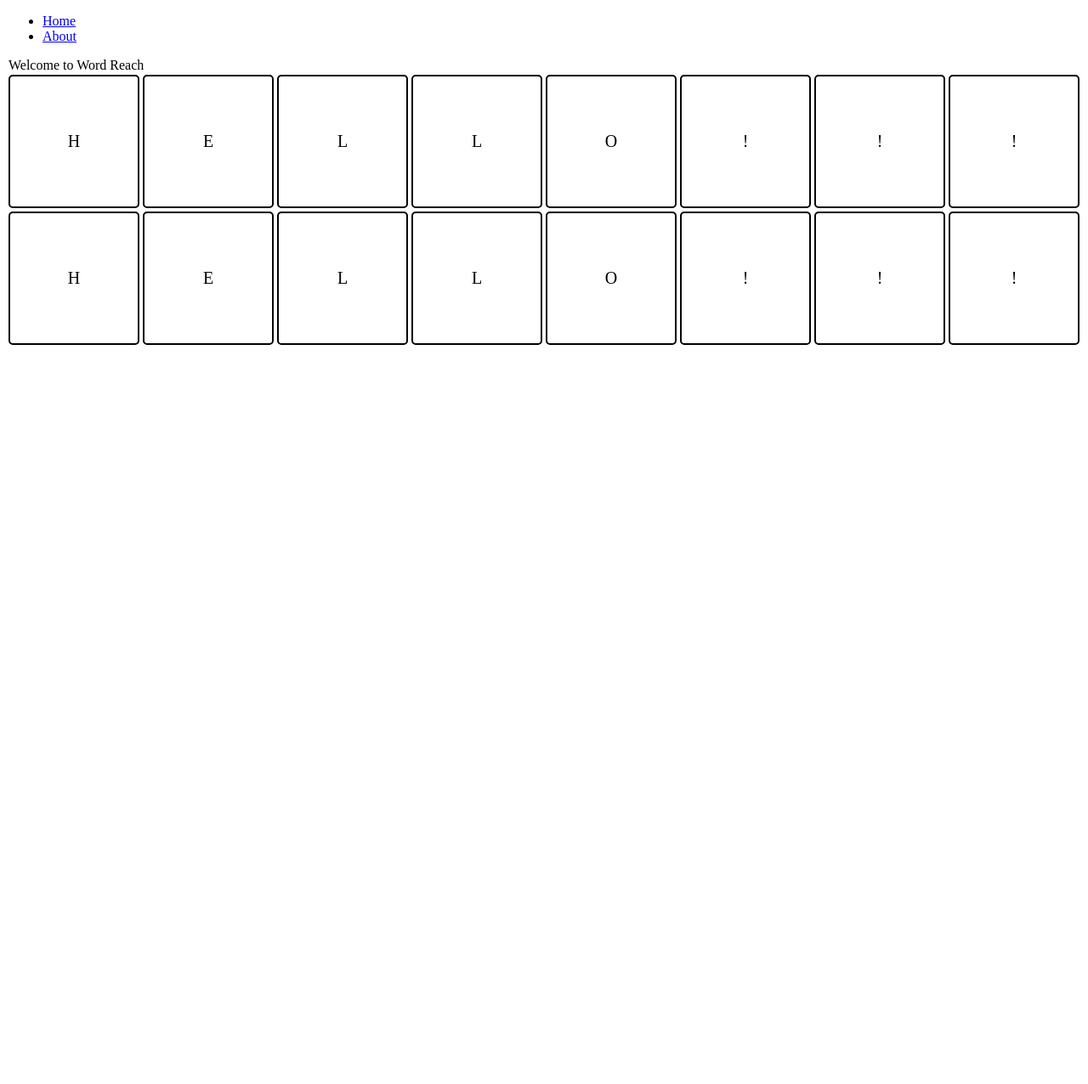
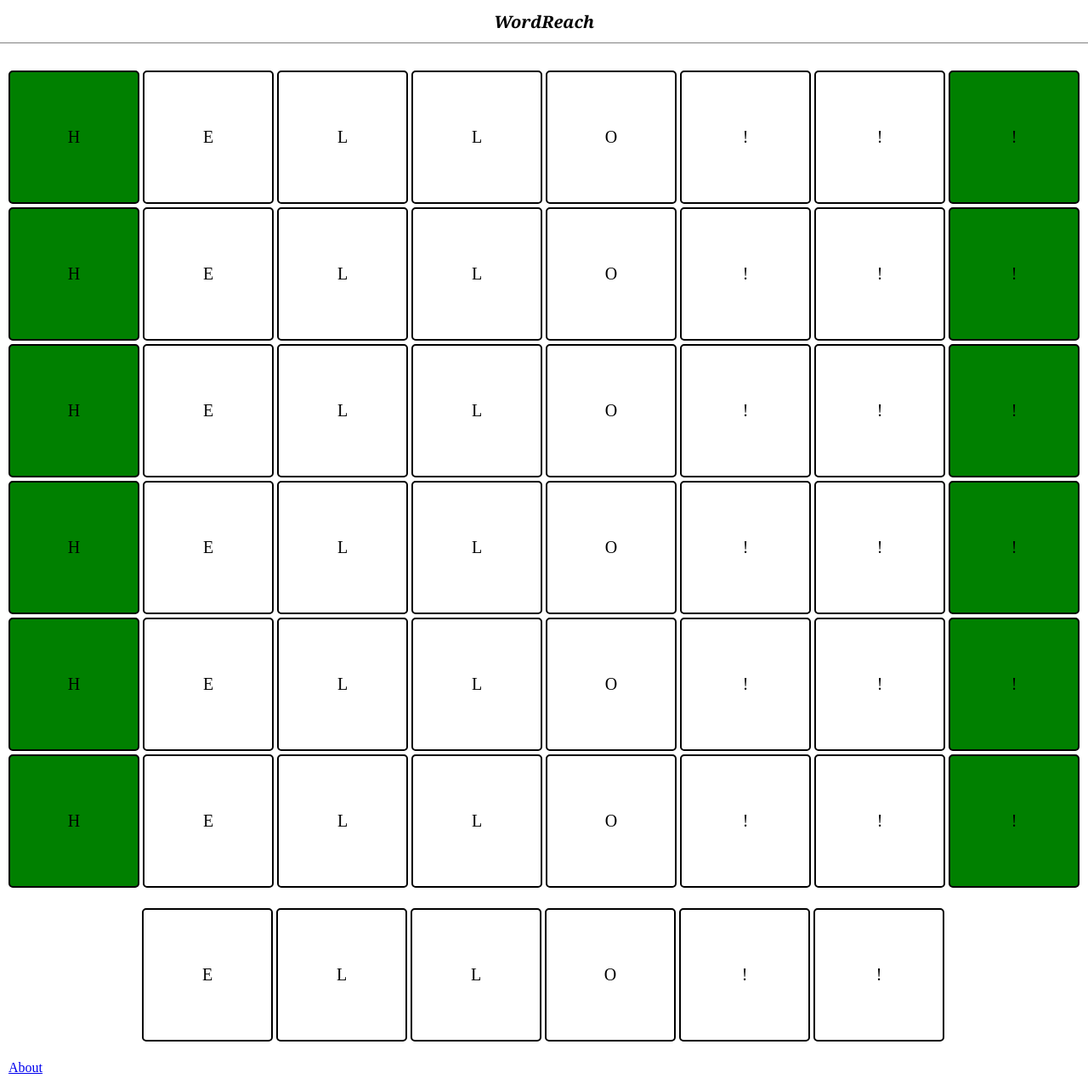
Before and after one commit to 2O1Studio/wordreach, a React (Create React App) app: page /#/ in a window 1280 px wide. Shown: the whole page at 85% size. Before the commit the page ends 800 px from the top, so only its background shows below. Built offline with nearby package versions, Linux system fonts and the light colour scheme.

Commit message:
updated UI

```diff
--- a/src/components/App/App.js
+++ b/src/components/App/App.js
@@ -7,23 +7,19 @@ import Home from "../Home/Home";
 const App = () => {
   return (
     <div className="App">
-      <>
-        <nav>
-          <ul id="navigation">
-            <li>
-              <Link to="/">Home</Link>
-            </li>
-            <li>
-              <Link to="/about">About</Link>
-            </li>
-          </ul>
-        </nav>
-      </>
+      <div className="header">
+        <Link to="/">
+          <div className="wrLogo">WordReach</div>
+        </Link>
+      </div>
 
       <Routes>
         <Route exact path="/" element={<Home />} />
         <Route path="/about" element={<About />} />
       </Routes>
+      <div className="footer">
+        <Link to="/about">About</Link>
+      </div>
     </div>
   );
 };
--- a/src/components/App/App.scss
+++ b/src/components/App/App.scss
@@ -0,0 +1,21 @@
+@import url("https://fonts.googleapis.com/css2?family=Noto+Serif:ital,wght@1,700&display=swap");
+
+.header {
+  width: calc(100vw - 20px);
+  margin: -10px 0 30px -10px;
+  height: 30px;
+  padding: 10px;
+  border-bottom: 1px solid grey;
+  display: flex;
+  align-items: center;
+  justify-content: center;
+
+  a {
+    text-decoration: none;
+  }
+}
+.wrLogo {
+  font-family: "Noto Serif", serif;
+  color: black;
+  font-size: 20px;
+}
--- a/src/components/Home/Home.js
+++ b/src/components/Home/Home.js
@@ -5,22 +5,64 @@ import LetterBox from "../LetterBox/LetterBox";
 const Home = () => {
   return (
     <>
-      <div className="title">Welcome to Word Reach</div>
+      {/* <div className="title">Welcome to Word Reach</div> */}
+
       <div className="letterGrid">
-        <LetterBox displayLetter="H" />
+        <LetterBox displayLetter="H" colour="landColour" />
         <LetterBox displayLetter="E" />
         <LetterBox displayLetter="L" />
         <LetterBox displayLetter="L" />
         <LetterBox displayLetter="O" />
         <LetterBox displayLetter="!" />
         <LetterBox displayLetter="!" />
-        <LetterBox displayLetter="!" />
-        <LetterBox displayLetter="H" />
+        <LetterBox displayLetter="!" colour="landColour" />
+        <LetterBox displayLetter="H" colour="landColour" />
         <LetterBox displayLetter="E" />
         <LetterBox displayLetter="L" />
         <LetterBox displayLetter="L" />
         <LetterBox displayLetter="O" />
         <LetterBox displayLetter="!" />
+        <LetterBox displayLetter="!" />
+        <LetterBox displayLetter="!" colour="landColour" />
+        <LetterBox displayLetter="H" colour="landColour" />
+        <LetterBox displayLetter="E" />
+        <LetterBox displayLetter="L" />
+        <LetterBox displayLetter="L" />
+        <LetterBox displayLetter="O" />
+        <LetterBox displayLetter="!" />
+        <LetterBox displayLetter="!" />
+        <LetterBox displayLetter="!" colour="landColour" />
+        <LetterBox displayLetter="H" colour="landColour" />
+        <LetterBox displayLetter="E" />
+        <LetterBox displayLetter="L" />
+        <LetterBox displayLetter="L" />
+        <LetterBox displayLetter="O" />
+        <LetterBox displayLetter="!" />
+        <LetterBox displayLetter="!" />
+        <LetterBox displayLetter="!" colour="landColour" />
+        <LetterBox displayLetter="H" colour="landColour" />
+        <LetterBox displayLetter="E" />
+        <LetterBox displayLetter="L" />
+        <LetterBox displayLetter="L" />
+        <LetterBox displayLetter="O" />
+        <LetterBox displayLetter="!" />
+        <LetterBox displayLetter="!" />
+        <LetterBox displayLetter="!" colour="landColour" />
+        <LetterBox displayLetter="H" colour="landColour" />
+        <LetterBox displayLetter="E" />
+        <LetterBox displayLetter="L" />
+        <LetterBox displayLetter="L" />
+        <LetterBox displayLetter="O" />
+        <LetterBox displayLetter="!" />
+        <LetterBox displayLetter="!" />
+        <LetterBox displayLetter="!" colour="landColour" />
+      </div>
+
+      <div className="letterSelection">
+        <LetterBox displayLetter="E" />
+        <LetterBox displayLetter="L" />
+        <LetterBox displayLetter="L" />
+        <LetterBox displayLetter="O" />
         <LetterBox displayLetter="!" />
         <LetterBox displayLetter="!" />
       </div>
--- a/src/components/Home/Home.scss
+++ b/src/components/Home/Home.scss
@@ -3,12 +3,19 @@
 //  | |/ |/ / _ \/ __/ _  / , _/ -_) _ `/ __/ _ \
 //  |__/|__/\___/_/  \_,_/_/|_|\__/\_,_/\__/_//_/
 
-.title {
-  display: block;
-  clear: both;
-  width: 100%;
-  position: relative;
+// .title {
+//   display: block;
+//   clear: both;
+//   width: 100%;
+//   position: relative;
+// }
+.letterSelection {
+  display: flex;
+  align-items: center;
+  justify-content: center;
+  margin: 20px 0 20px 0;
 }
+
 .letterGrid {
   display: block;
   width: 100%;
--- a/src/components/LetterBox/LetterBox.js
+++ b/src/components/LetterBox/LetterBox.js
@@ -1,8 +1,10 @@
 import "./LetterBox.scss";
 import React from "react";
 
-const LetterBox = ({ displayLetter }) => {
-  return <div className="letterBox">{displayLetter}</div>;
+const LetterBox = ({ displayLetter, colour }) => {
+  return (
+    <div className={`letterBox ${colour ? colour : ""}`}>{displayLetter}</div>
+  );
 };
 
 export default LetterBox;
--- a/src/components/LetterBox/LetterBox.scss
+++ b/src/components/LetterBox/LetterBox.scss
@@ -2,6 +2,7 @@
 //  | | /| / /__  _______/ / _ \___ ___ _____/ /
 //  | |/ |/ / _ \/ __/ _  / , _/ -_) _ `/ __/ _ \
 //  |__/|__/\___/_/  \_,_/_/|_|\__/\_,_/\__/_//_/
+//                      A 201 Studio original ❤︎
 
 @import "../../device";
 
@@ -32,5 +33,9 @@ $width: calc(
   }
 }
 
+.landColour {
+  background-color: green;
+}
+
 @media (min-width: 600px) {
 }
```
